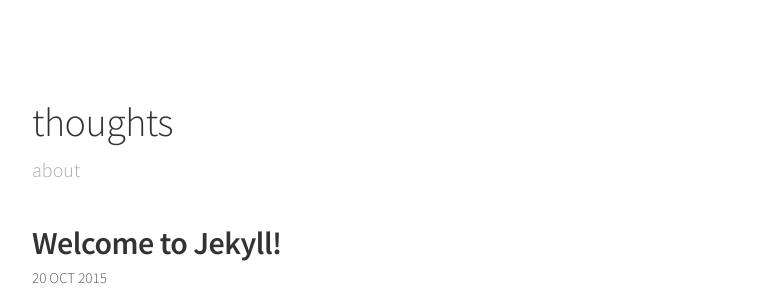
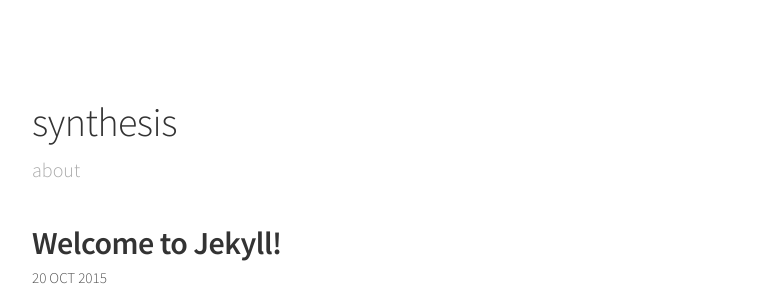
Before and after one commit to jalehman/jalehman.github.io, a Jekyll site: the page built from index.html, in a window 1280 px wide. Shown: the top 297 px of the page, without its empty margins (248-1025 px from the left). Built offline with Jekyll 4.4.1, drawn with Linux system fonts in a browser that asks for light colours; Markdown is read by kramdown in place of the engine named in the settings.

Commit message:
change name

```diff
--- a/_config.yml
+++ b/_config.yml
@@ -1,5 +1,5 @@
 # Basic
-name:               "thoughts"
+name:               "synthesis"
 
 # URL
 baseurl:            ""
```
